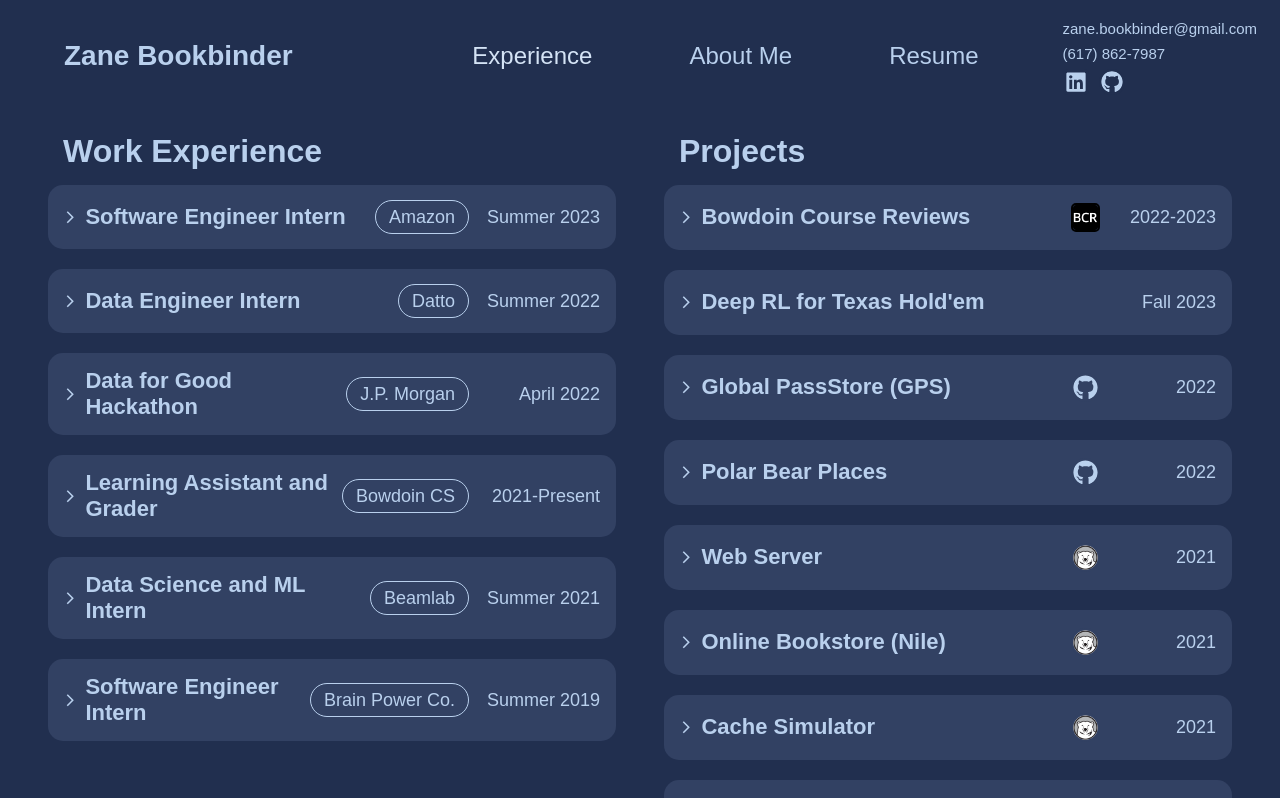
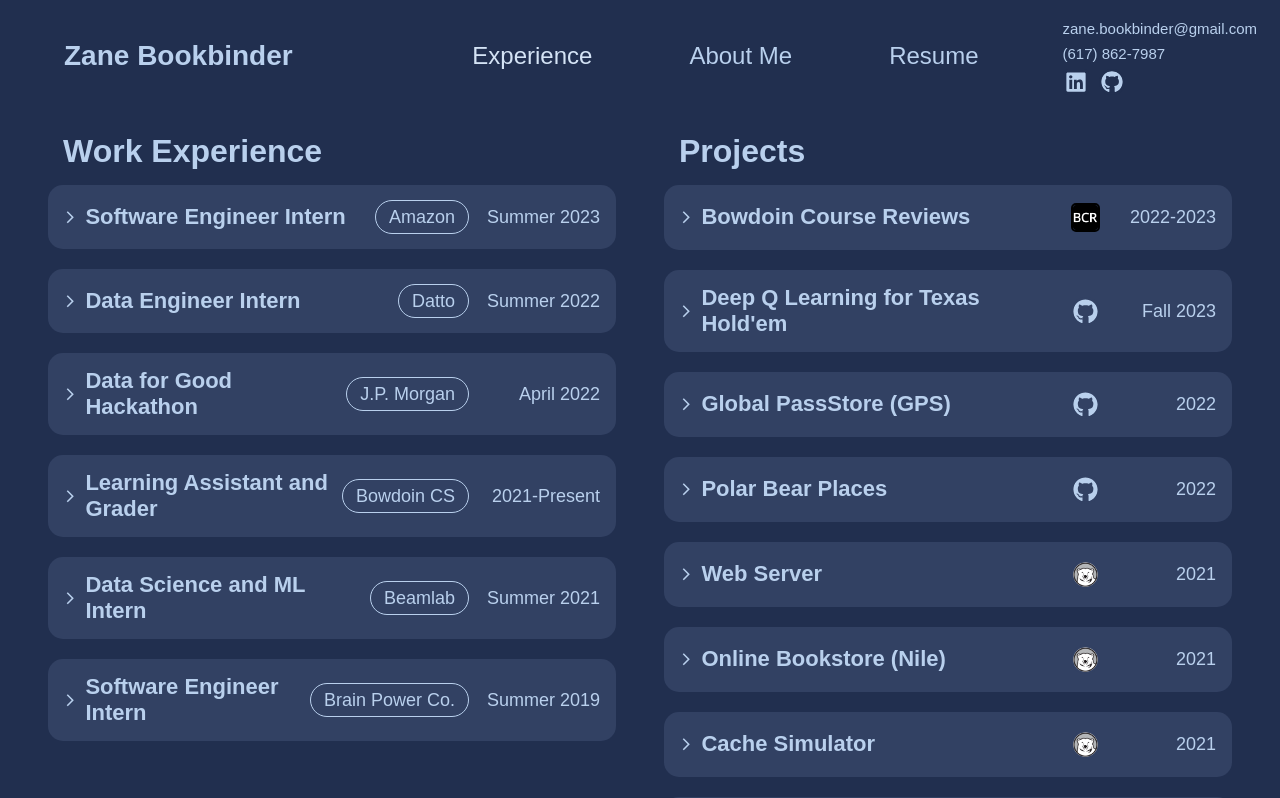
Before and after one commit to zanebookbinder/zanebookbinder.github.io, a React (Create React App) app in the folder personal-website/: page /#/experience in a window 1280 px wide. Shown: the top 798 px of the page. Built offline with nearby package versions, Linux system fonts and the light colour scheme.

Commit message:
Updated Dave project + homepage

```diff
--- a/personal-website/src/components/ExperiencePage/ExperiencePage.js
+++ b/personal-website/src/components/ExperiencePage/ExperiencePage.js
@@ -156,15 +156,16 @@ function ExperiencePage() {
 				</div>
 				<div id="poker-goat">
 					<ProjectBlock
-						title="Deep RL for Texas Hold'em"
+						title="Deep Q Learning for Texas Hold'em"
 						date="Fall 2023"
-						programmingLanguages={["Python", "Keras", "Tensorflow", "Reinforcement Learning"]}
+						programmingLanguages={["Python", "Keras", "Tensorflow", "Neural Networks", "Deep Q Learning", "Reinforcement Learning"]}
 						details={[
-							"An independent study in Artifical Intelligence with Professor David Byrd (https://www.bowdoin.edu/profiles/faculty/d.byrd/index.html)",
-							"Contains a full Texas Hold'em implementation",
-							"Uses a Deep Reinforcement Learning model to develop an optimal Poker strategy",
-							"Next steps: use a genetic algorithm to create more efficient models, then connect the models' strategies to Game Theory concepts"
+							"An independent study in Artifical Intelligence with Professor David Byrd of Bowdoin College",
+							"Deep Q Learning model attempts to understand its cards, the game situation, etc. and then make an optimal decision about what action to take",
+							"Contains a full Texas Hold'em game which produces (s,a,s',r) experiences during game play",
+							"Model uses the Bellman equation to calculate loss in Q values, with rewards corresponding to chip win/loss amounts"
 						]}
+						link="https://github.com/zanebookbinder/poker-goat"
 						startOpen={openItem === "poker-goat"}
 					/>
 				</div>
--- a/personal-website/src/components/HomePage/HomePage.js
+++ b/personal-website/src/components/HomePage/HomePage.js
@@ -19,7 +19,7 @@ function HomePage() {
                 Engineering Intern at Amazon (if you're from Seattle, send me a
                 message!). I also launched my website, <strong>Bowdoin Course Reviews</strong>,
                 in early November. I've put screenshots and more information below,
-                so feel free to check those out! Please check out my bio, projects, and resume. I
+                so feel free to take a look! Please check out my bio, projects, and resume. I
                 would love to connect!
             </p>
             <p className="quicklink-title">Check out my:</p>
```
